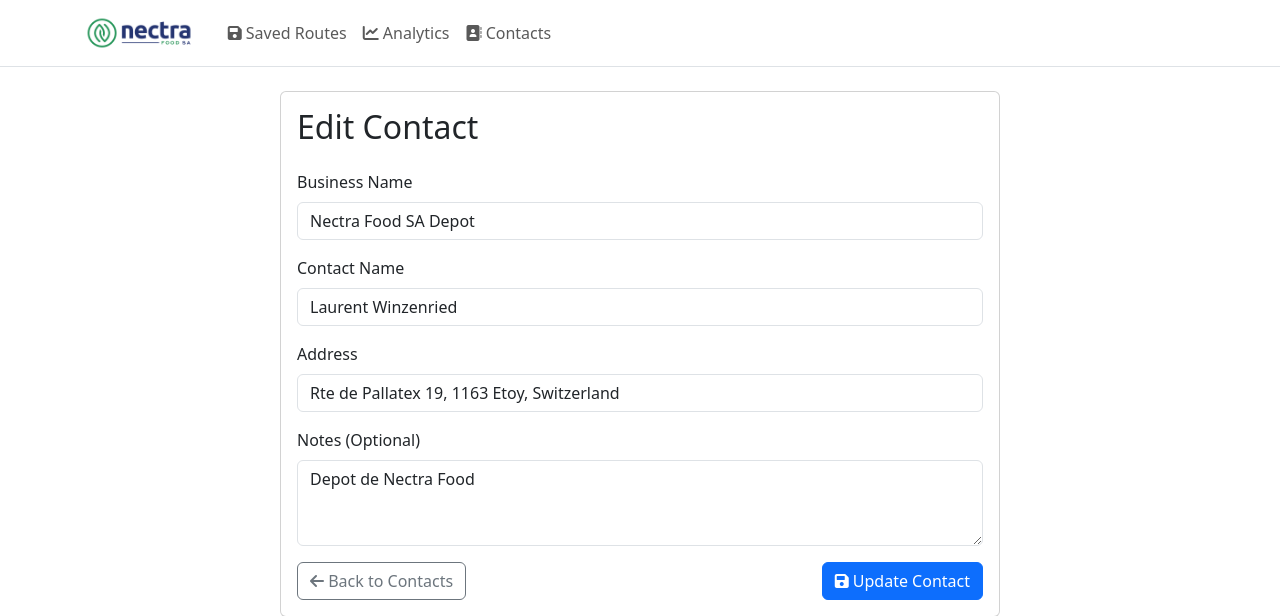
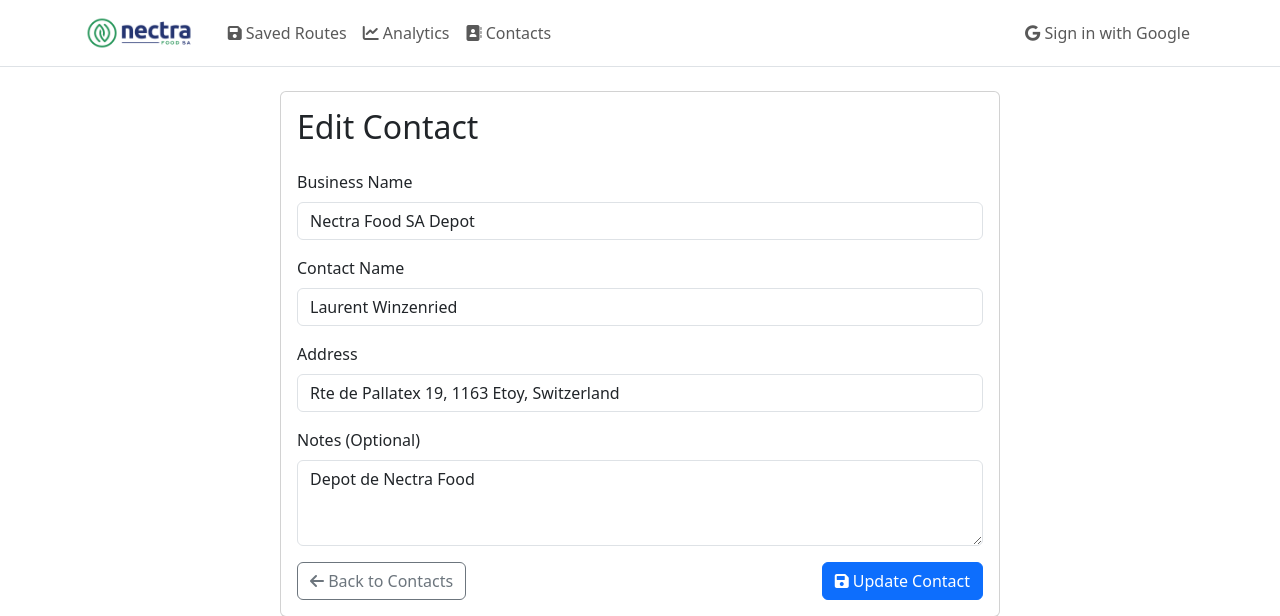
Before and after one commit to Antoine-winz/Easy-route, a Flask app: page /contacts/1 in a window 1280 px wide. Shown: the top 616 px of the page. Run offline with Flask 3, Linux system fonts and the light colour scheme; some libraries are stand-ins or nearby versions.

Commit message:
Agent query: Is the Google Sign-In button visible in the navigation bar and working correctly?

```diff
--- a/app.py
+++ b/app.py
@@ -1,7 +1,11 @@
 import os
-from flask import Flask
+from flask import Flask, redirect, url_for, session, request
 from flask_sqlalchemy import SQLAlchemy
 from sqlalchemy.orm import DeclarativeBase
+from flask_login import LoginManager, current_user
+from oauthlib.oauth2 import WebApplicationClient
+import json
+import requests
 
 class Base(DeclarativeBase):
     pass
@@ -9,6 +13,24 @@ class Base(DeclarativeBase):
 db = SQLAlchemy(model_class=Base)
 app = Flask(__name__)
 app.secret_key = os.environ.get("FLASK_SECRET_KEY") or "a secret key"
+
+# OAuth 2.0 client setup
+GOOGLE_CLIENT_ID = os.environ.get("GOOGLE_OAUTH_CLIENT_ID")
+GOOGLE_CLIENT_SECRET = os.environ.get("GOOGLE_OAUTH_CLIENT_SECRET")
+GOOGLE_DISCOVERY_URL = "https://accounts.google.com/.well-known/openid-configuration"
+
+# Flask-Login setup
+login_manager = LoginManager()
+login_manager.init_app(app)
+login_manager.login_view = 'login'
+
+# OAuth2 client setup
+client = WebApplicationClient(GOOGLE_CLIENT_ID)
+
+@login_manager.user_loader
+def load_user(user_id):
+    from models import User
+    return User.query.get(int(user_id))
 app.config["SQLALCHEMY_DATABASE_URI"] = "sqlite:///routes.db"
 app.config["SQLALCHEMY_ENGINE_OPTIONS"] = {
     "pool_recycle": 300,
--- a/pyproject.toml
+++ b/pyproject.toml
@@ -10,4 +10,7 @@ dependencies = [
     "psycopg2-binary>=2.9.10",
     "requests>=2.32.3",
     "numpy>=2.1.3",
+    "google-auth-oauthlib>=1.2.1",
+    "flask-login>=0.6.3",
+    "google-auth>=2.36.0",
 ]
--- a/routes.py
+++ b/routes.py
@@ -1,3 +1,106 @@
+import json
+import requests
+from flask import redirect, request, url_for, session
+from flask_login import login_user, logout_user, login_required, current_user
+from app import app, client, db, GOOGLE_CLIENT_ID, GOOGLE_CLIENT_SECRET, GOOGLE_DISCOVERY_URL
+from models import User
+
+def get_google_provider_cfg():
+    try:
+        return requests.get(GOOGLE_DISCOVERY_URL).json()
+    except Exception as e:
+        app.logger.error(f"Failed to get Google provider config: {e}")
+        return None
+
+@app.route("/login")
+def login():
+    if current_user.is_authenticated:
+        return redirect(url_for('index'))
+
+    # Get Google's provider configuration
+    google_provider_cfg = get_google_provider_cfg()
+    if not google_provider_cfg:
+        return "Error: Failed to get Google provider configuration", 500
+
+    # Get the authorization endpoint
+    authorization_endpoint = google_provider_cfg["authorization_endpoint"]
+
+    # Construct the request for Google login
+    request_uri = client.prepare_request_uri(
+        authorization_endpoint,
+        redirect_uri=request.base_url + "/callback",
+        scope=["openid", "email", "profile"],
+    )
+    return redirect(request_uri)
+
+@app.route("/login/callback")
+def callback():
+    # Get the authorization code from Google
+    code = request.args.get("code")
+    if not code:
+        return "Error: No code provided", 400
+
+    google_provider_cfg = get_google_provider_cfg()
+    if not google_provider_cfg:
+        return "Error: Failed to get Google provider configuration", 500
+
+    token_endpoint = google_provider_cfg["token_endpoint"]
+
+    # Prepare and send token request
+    try:
+        token_url, headers, body = client.prepare_token_request(
+            token_endpoint,
+            authorization_response=request.url,
+            redirect_url=request.base_url,
+            code=code
+        )
+        token_response = requests.post(
+            token_url,
+            headers=headers,
+            data=body,
+            auth=(GOOGLE_CLIENT_ID, GOOGLE_CLIENT_SECRET),
+        )
+
+        client.parse_request_body_response(json.dumps(token_response.json()))
+    except Exception as e:
+        app.logger.error(f"Token request failed: {e}")
+        return "Failed to get token from Google", 500
+
+    # Get user info from Google
+    userinfo_endpoint = google_provider_cfg["userinfo_endpoint"]
+    uri, headers, body = client.add_token(userinfo_endpoint)
+    userinfo_response = requests.get(uri, headers=headers, data=body)
+
+    if userinfo_response.json().get("email_verified"):
+        google_id = userinfo_response.json()["sub"]
+        email = userinfo_response.json()["email"]
+        name = userinfo_response.json().get("name", email.split('@')[0])
+        picture = userinfo_response.json().get("picture")
+
+        # Find or create user
+        user = User.query.filter_by(google_id=google_id).first()
+        if not user:
+            user = User(
+                google_id=google_id,
+                email=email,
+                name=name,
+                profile_pic=picture
+            )
+            db.session.add(user)
+            db.session.commit()
+
+        # Begin user session
+        login_user(user)
+        return redirect(url_for('index'))
+    else:
+        return "User email not verified by Google.", 400
+
+@app.route("/logout")
+@login_required
+def logout():
+    logout_user()
+    return redirect(url_for('index'))
+
 from flask import render_template, jsonify, request, redirect, url_for
 from app import app, db
 from models import Route, Contact
--- a/templates/base.html
+++ b/templates/base.html
@@ -96,6 +96,31 @@
                         </a>
                     </li>
                 </ul>
+                <ul class="navbar-nav ms-auto">
+                    {% if current_user.is_authenticated %}
+                    <li class="nav-item dropdown">
+                        <a class="nav-link dropdown-toggle" href="#" id="userDropdown" role="button"
+                           data-bs-toggle="dropdown" aria-expanded="false">
+                            {% if current_user.profile_pic %}
+                            <img src="{{ current_user.profile_pic }}" alt="Profile"
+                                 class="rounded-circle me-2" style="width: 24px; height: 24px;">
+                            {% endif %}
+                            {{ current_user.name }}
+                        </a>
+                        <ul class="dropdown-menu dropdown-menu-end" aria-labelledby="userDropdown">
+                            <li><a class="dropdown-item" href="{{ url_for('logout') }}">
+                                <i class="fas fa-sign-out-alt"></i> Logout
+                            </a></li>
+                        </ul>
+                    </li>
+                    {% else %}
+                    <li class="nav-item">
+                        <a class="nav-link" href="{{ url_for('login') }}">
+                            <i class="fab fa-google"></i> Sign in with Google
+                        </a>
+                    </li>
+                    {% endif %}
+                </ul>
             </div>
         </div>
     </nav>
```
Also changed, not shown: models.py (+20 -0 lines), instance/routes.db, 1 other file.
